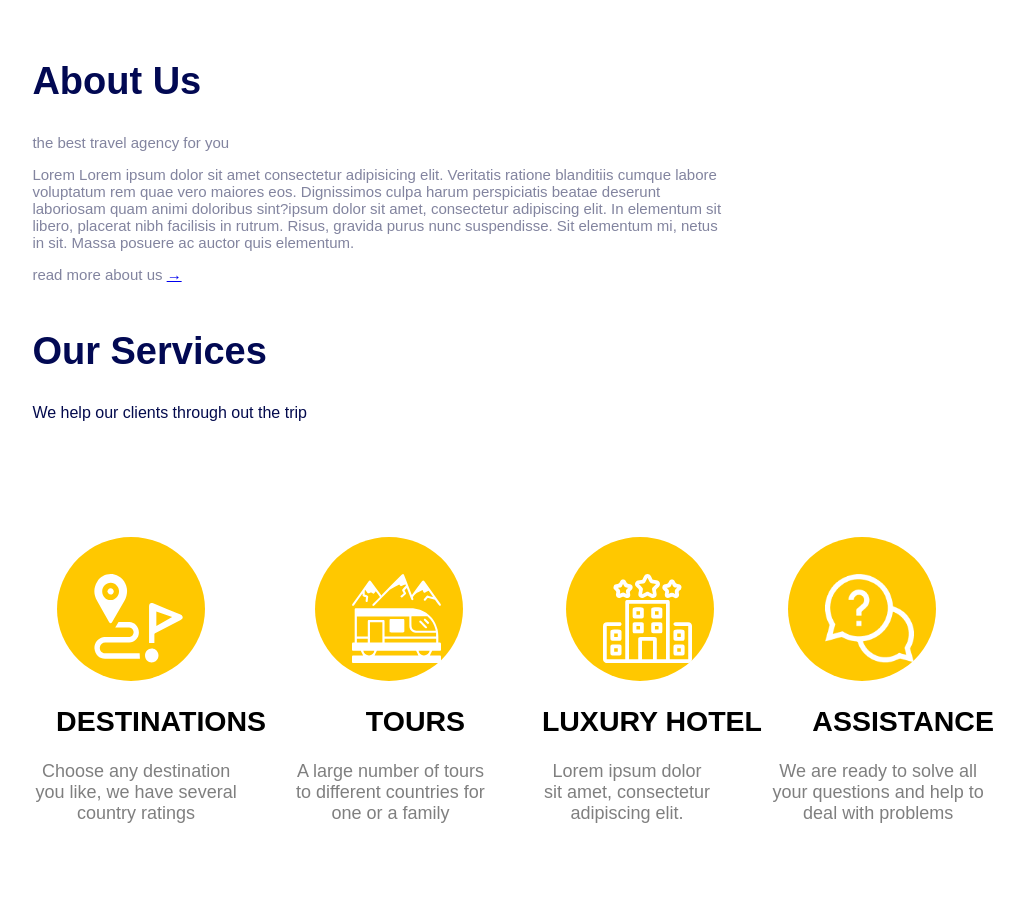
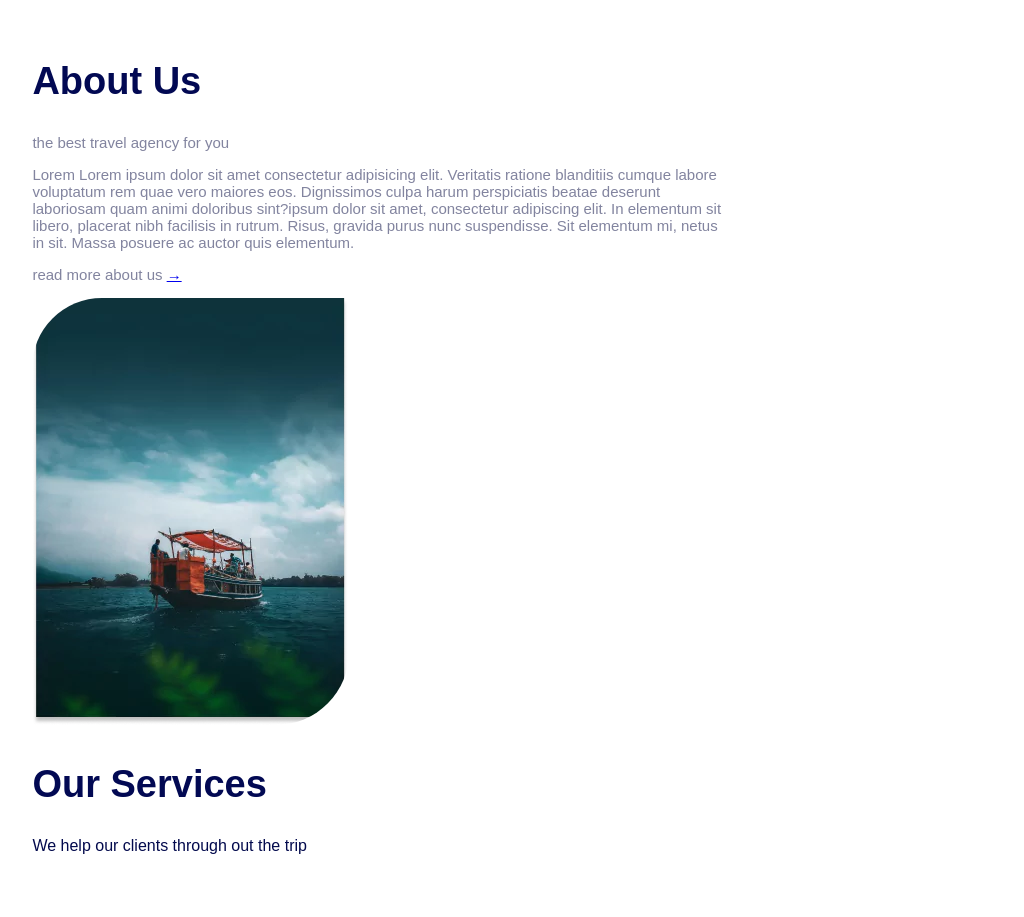
Before and after one commit to Venky656/travel, a plain HTML site: page travel.html in a window 1280 px wide. Shown: the part 822-1739 px from the top of the page, without its empty margins (102-1126 px from the left). Drawn offline with Linux system fonts and the light colour scheme.

Commit message:
Update travel.html - image change

```diff
--- a/travel.html
+++ b/travel.html
@@ -77,7 +77,7 @@
         </div>
 
         <div class="AboutUs-content-2">
-            <img src="./images/pic1-6674d11ca9986.webp" alt="">
+            <img src="./images/home/pic1-6674d11ca9986.webp" alt="">
         </div>
     </section>
 
```
